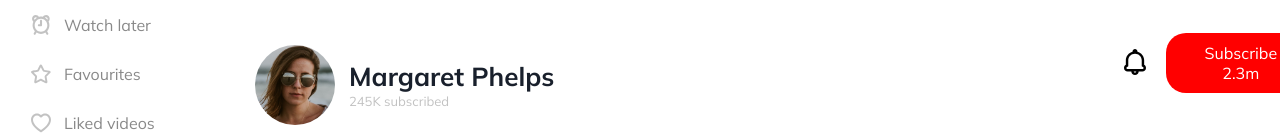
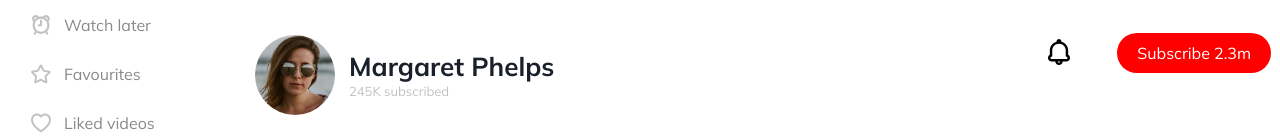
Before and after one commit to mikepetrusha/YouTube-Redesign-Concept, a plain HTML site: page YouTubeChannelPage/index.html in a window 1280 px wide. Shown: the part 374-512 px from the top of the page. Drawn offline with Linux system fonts and the light colour scheme; files whose address does not match are found by name.

Commit message:
fix: fix adaptive

```diff
--- a/YouTubeChannelPage/style/style.css
+++ b/YouTubeChannelPage/style/style.css
@@ -840,6 +840,7 @@
   text-align: center;
   color: #ffffff;
   padding: 10px 20px;
+  height: 40px;
 }
 
 .content {
@@ -1064,9 +1065,16 @@
   display: none;
 }
 
-@media (max-width: 1000px) {
+@media (max-width: 1650px) {
   .rec-channel {
     visibility: hidden;
+  }
+}
+
+@media (max-width: 1500px) {
+  .channel-buttons {
+    margin-right: 20%;
+    width: 250px;
   }
 }
 
--- a/YouTubeVideoPlayerPage/style/style.css
+++ b/YouTubeVideoPlayerPage/style/style.css
@@ -483,7 +483,7 @@ body {
   list-style-type: none;
 }
 
-@media (max-width: 1600px) {
+@media (max-width: 1900px) {
   .recommended-channel-slider {
     visibility: hidden;
   }
```
